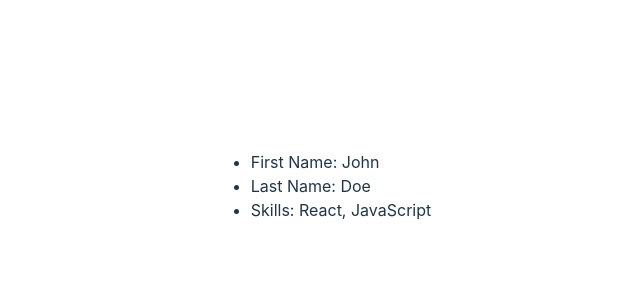
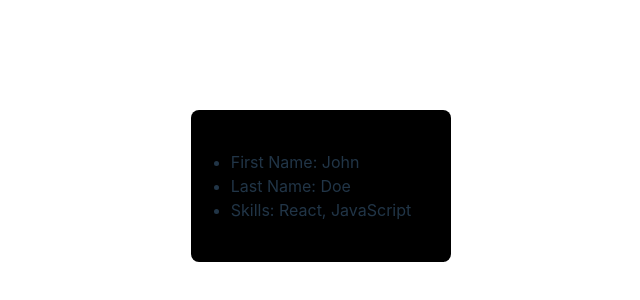
Before and after one commit to manikbajaj/fullstack-react, a React (Vite) app: page / in a window 1280 px wide. Shown: the part 214-514 px from the top of the page, without its empty margins (319-959 px from the left). Built offline with nearby package versions, Linux system fonts and the light colour scheme.

Commit message:
Final code for FSDB745

```diff
--- a/src/components/userProfile/userProfile.css
+++ /dev/null
@@ -1,3 +0,0 @@
-.user-details {
-  text-align: left;
-}
--- a/src/components/userProfile/userProfile.jsx
+++ b/src/components/userProfile/userProfile.jsx
@@ -1,11 +1,13 @@
-// import React from "react";
-import "./userProfile.css";
+import styles from "./userProfile.module.css";
 
 export default function UserProfile() {
   return (
     <>
       <section>
-        <ul class="user-details">
+        {/* {<ul className={styles["user-details"]}>} */}
+        {/* <ul className={styles.userDetails}> */}
+        {/* Multiple Styles can be applied and styles are scoped to each module */}
+        <ul className={`${styles.userDetails} ${styles.border}`}>
           <li>First Name: John</li>
           <li>Last Name: Doe</li>
           <li>Skills: React, JavaScript</li>
--- /dev/null
+++ b/src/components/userProfile/userProfile.module.css
@@ -0,0 +1,9 @@
+.userDetails {
+  text-align: left;
+  padding: 40px;
+  background-color: black;
+}
+
+.border {
+  border-radius: 8px;
+}
```
